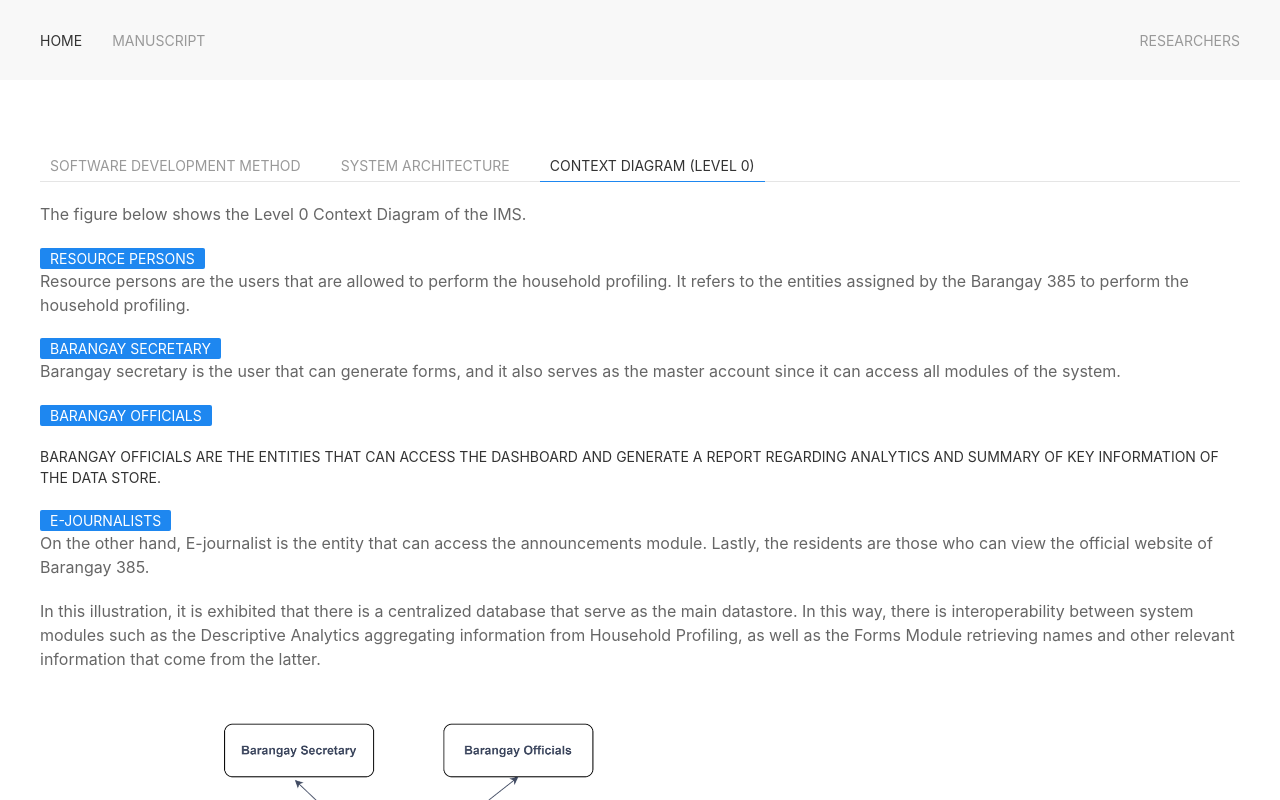
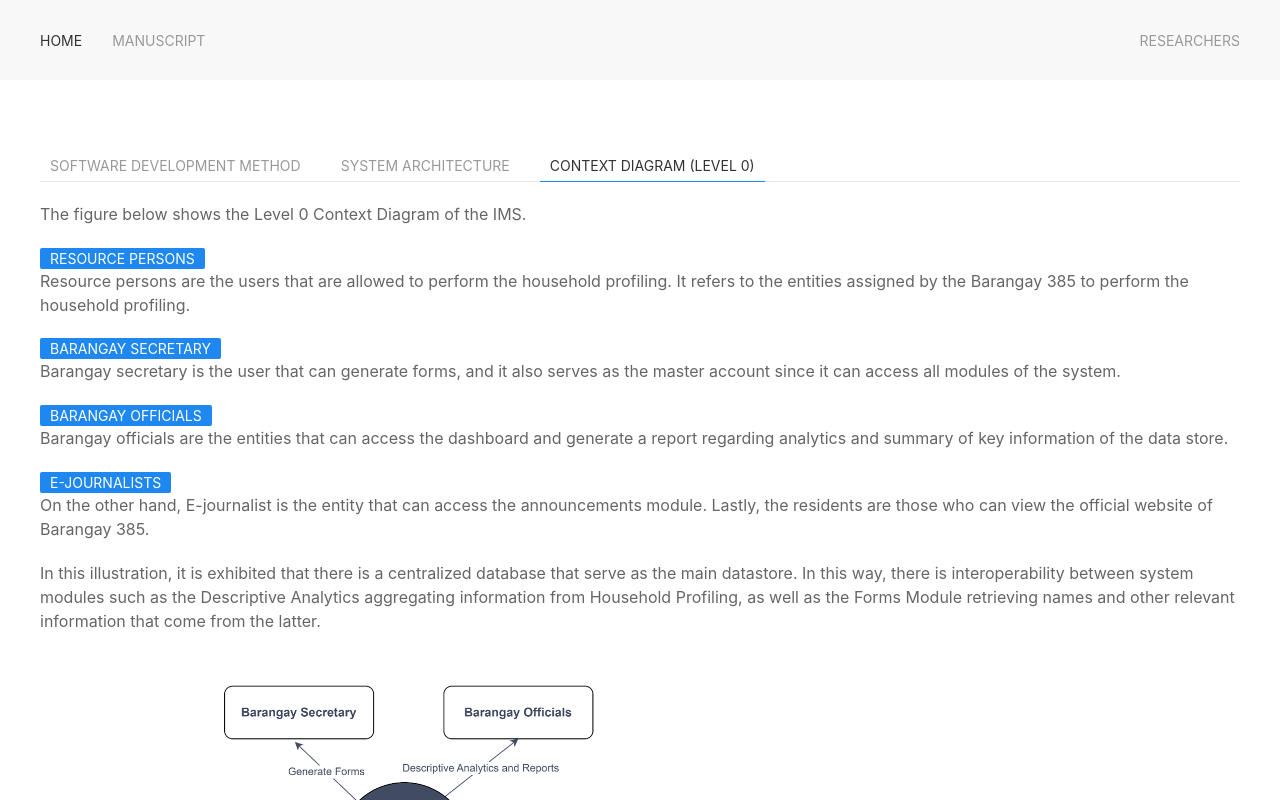
Before and after one commit to fmarccus/barangay385-site, a plain HTML site: page methodology.html in a window 1280 px wide. Both pictures are taken after a click on the element 630 px from the left and 166 px from the top of the page. Shown: the top 800 px of the page. Drawn offline with nearby package versions, Linux system fonts and the light colour scheme.

Commit message:
fixed typo

```diff
--- a/methodology.html
+++ b/methodology.html
@@ -107,10 +107,10 @@
                         <dd> Barangay secretary is the user that can generate forms, and it also
                             serves as the master account since it can access all modules of the system.</dd>
                         <dt><span class="uk-label">Barangay Officials</span></dt>
-                        <dt> Barangay officials are
+                        <dd> Barangay officials are
                             the entities that can access the dashboard and generate a report regarding analytics and
                             summary of
-                            key information of the data store.</dt>
+                            key information of the data store.</dd>
                         <dt><span class="uk-label">E-journalists</span></dt>
                         <dd> On the other hand, E-journalist is the entity that can access the
                             announcements module. Lastly, the residents are those who can view the official website of
```
